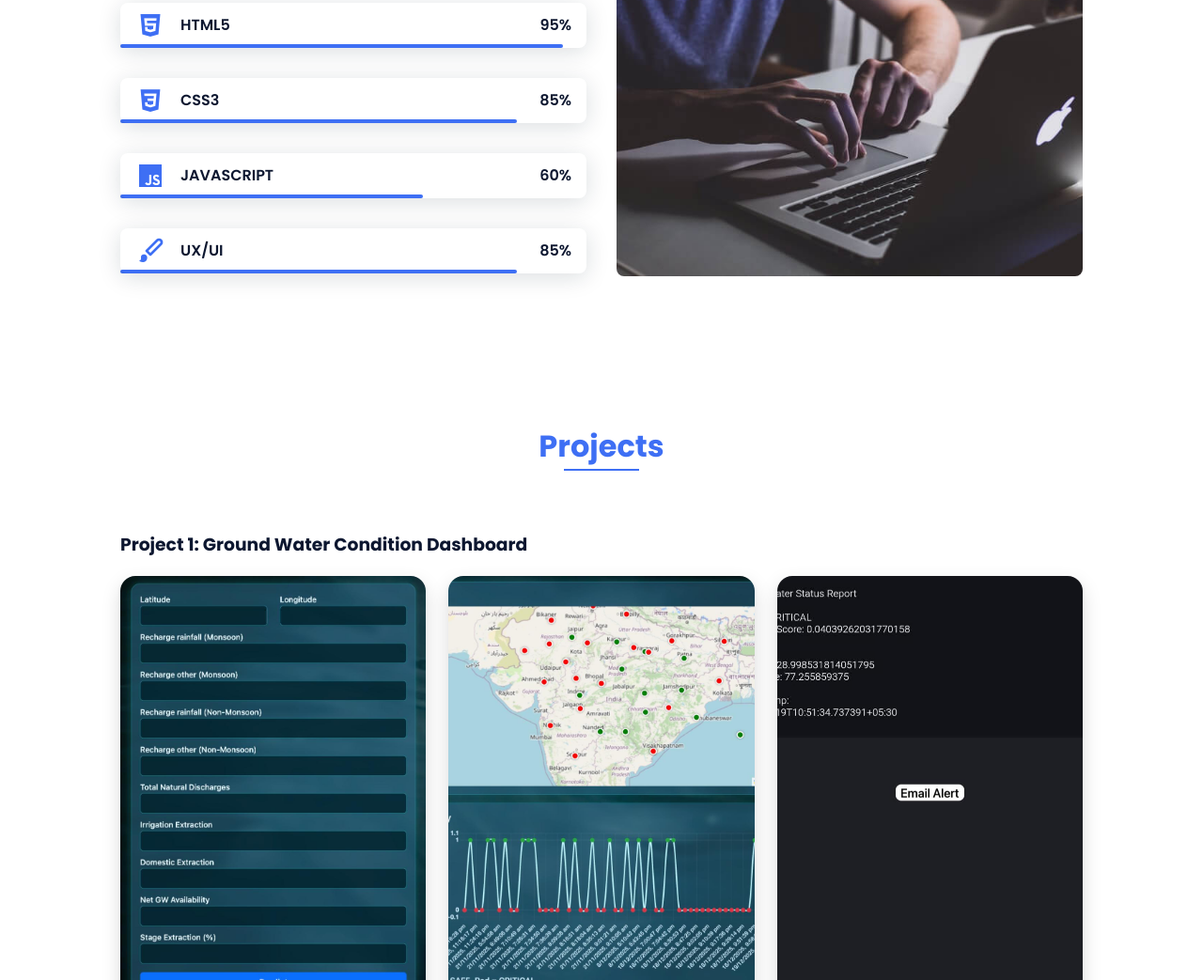
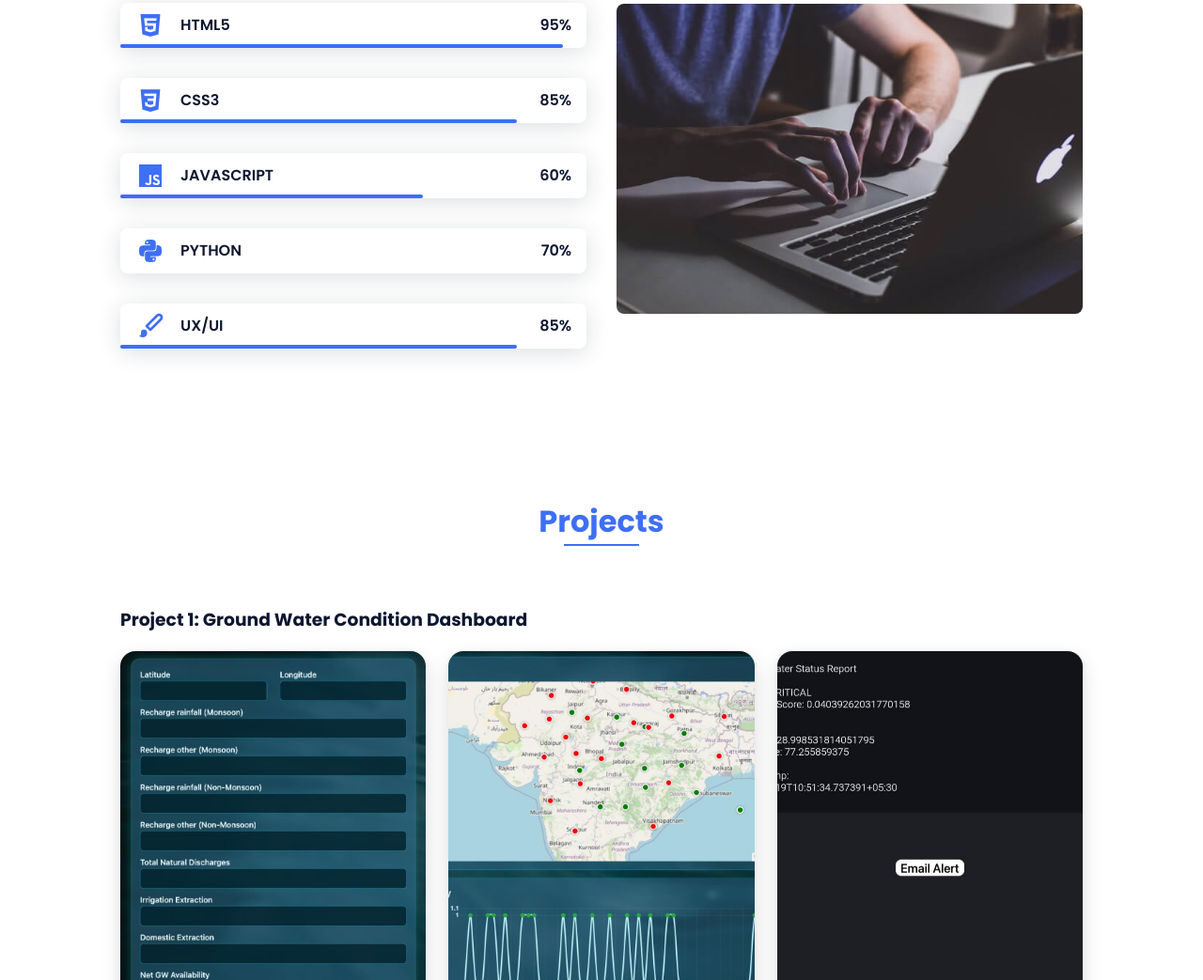
Before and after one commit to Raj9555/portfolio, a plain HTML site: page index.html in a window 1280 px wide. Shown: the part 1531-2574 px from the top of the page at 94% size. Drawn offline with nearby package versions, Linux system fonts and the light colour scheme.

Commit message:
Update index.html with new sections and features
The HTML structure has been updated to include new sections and features, including a contact form and AI chatbot widget. Changes also include updates to project descriptions and skills.

```diff
--- a/index.html
+++ b/index.html
@@ -130,6 +130,18 @@
                         <div>
                             <span class="skills__percentage">60%</span>
                         </div>
+                    </div>
+                    <div class="skills__data">
+                        <div class="skills__names">
+                            <i class='bx bxl-python skills__icon'></i>
+                                <span class="skills__name">PYTHON</span>
+                        </div>
+                        <div class="skills__bar skills__python">
+
+                        </div>
+                        <div>
+                    <span class="skills__percentage">70%</span>
+                    </div>
                     </div>
                     <div class="skills__data">
                         <div class="skills__names">
```
